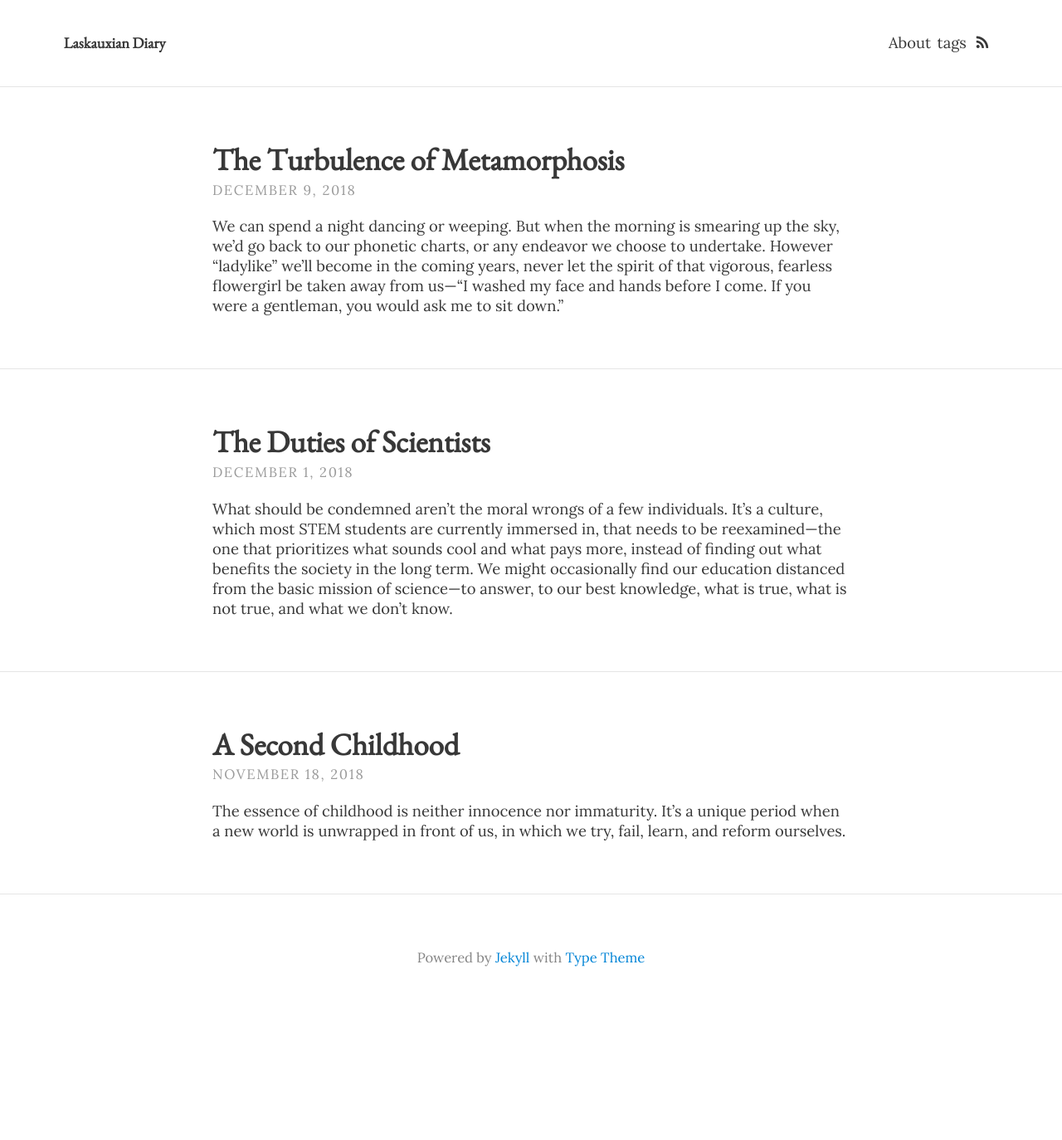
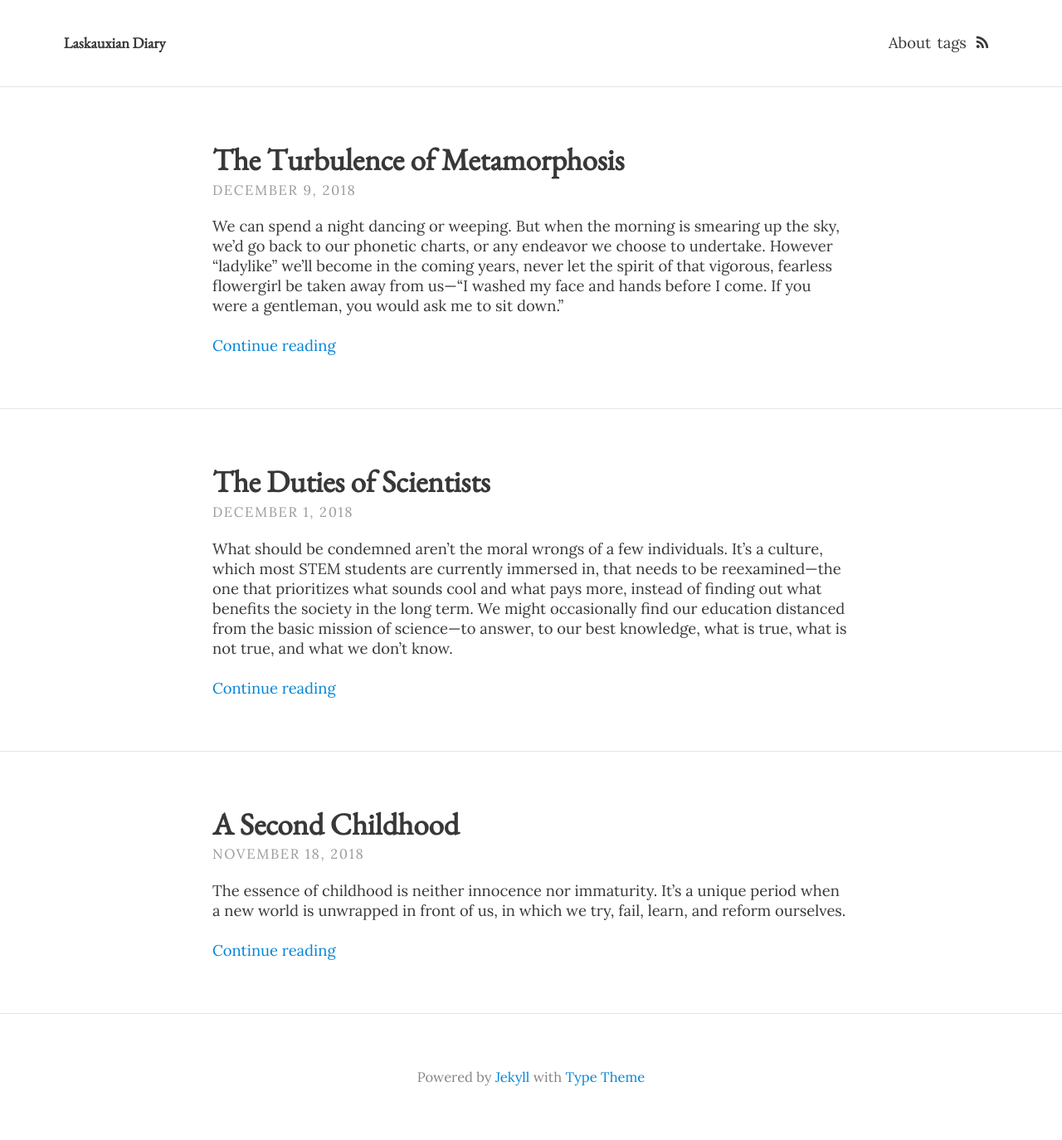
Before and after one commit to laskaux/laskaux.github.io, a Jekyll site: the page built from index.html, in a window 1280 px wide. Shown: the whole page at 83% size. Built offline with Jekyll 4.4.1, drawn with Linux system fonts in a browser that asks for light colours; the list of posts is cut into pages by our own code; before the commit the page ends 1230 px from its top, so only the background shows below that.

Commit message:
<br /> before continuing

```diff
--- a/_layouts/home.html
+++ b/_layouts/home.html
@@ -25,8 +25,9 @@ layout: default
       </header>
       <div class="excerpt">
         {{ post.excerpt }}
+        <br />
         <a href="{{ post.url | relative_url }}">
-          {{<br />site.theme_settings.str_continue_reading }}
+          {{site.theme_settings.str_continue_reading }}
         </a>
       </div>
     </div>
```
